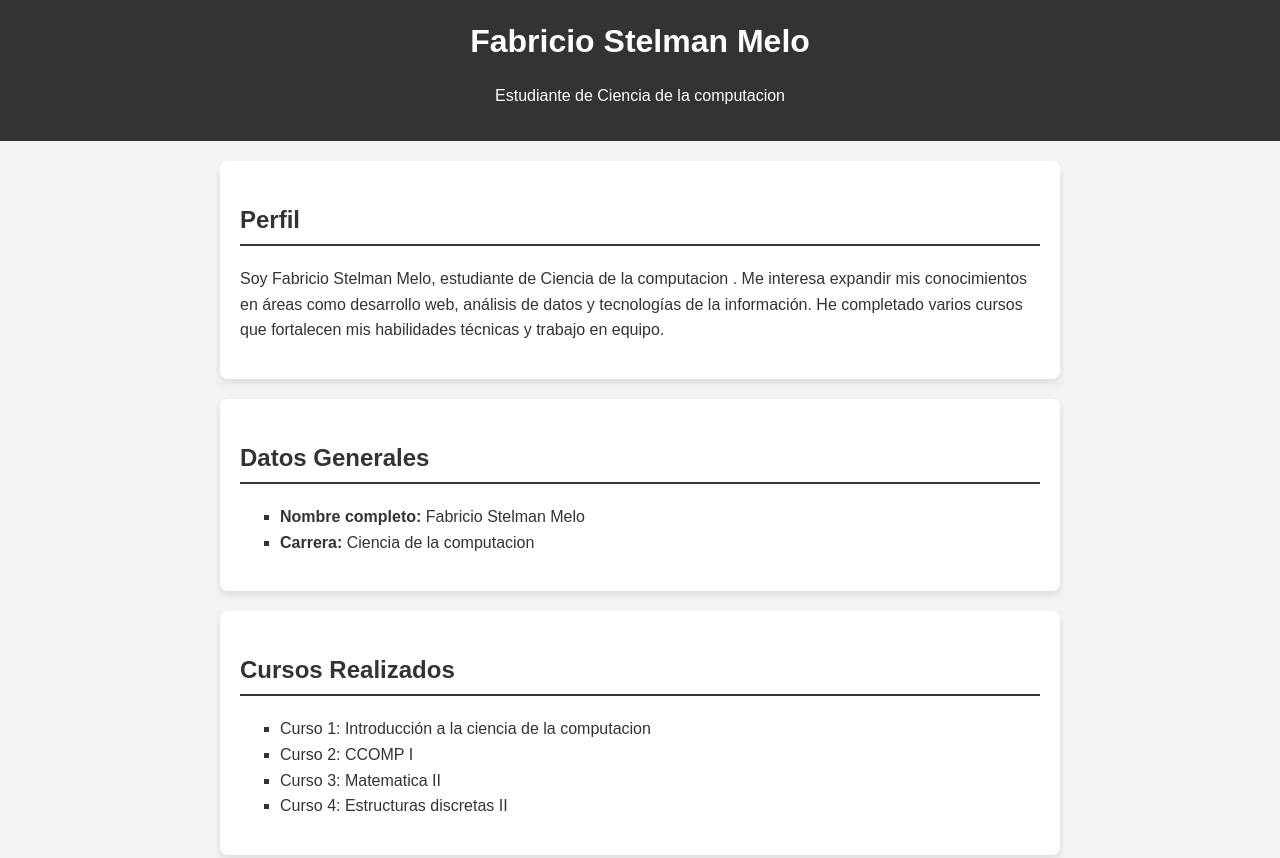
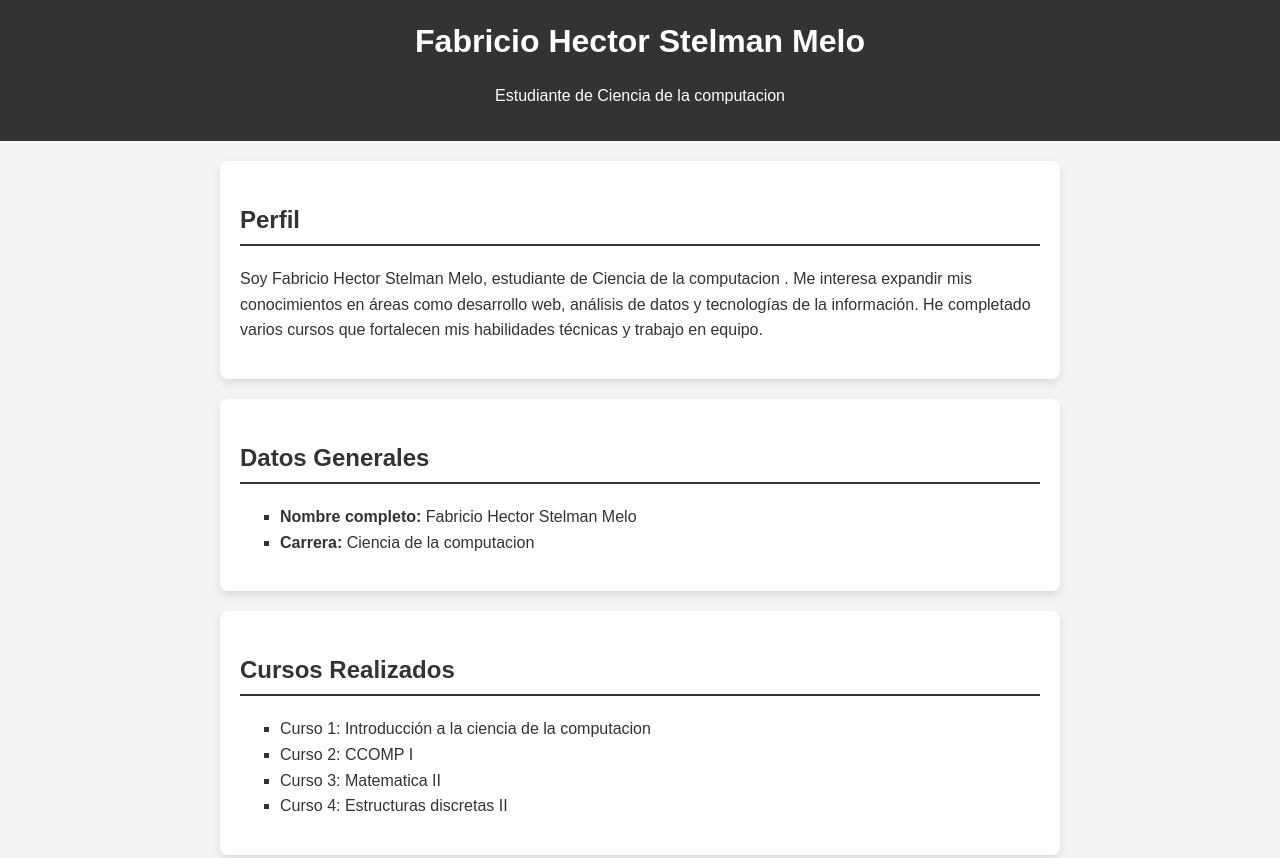
Before and after one commit to fsm2005/fabricio-stelman-melo, a plain HTML site: page index.html in a window 1280 px wide. Shown: the top 858 px of the page. Drawn offline with Linux system fonts and the light colour scheme.

Commit message:
index.html

```diff
--- a/index.html
+++ b/index.html
@@ -3,10 +3,10 @@
 <head>
     <meta charset="UTF-8">
     <meta name="viewport" content="width=device-width, initial-scale=1.0">
-    <meta name="description" content="Página de Fabricio Stelman Melo con información de carrera, cursos realizados y compañeros de grupo.">
-    <meta name="keywords" content="Fabricio Stelman Melo, estudiante, carrera, cursos, compañeros de grupo">
-    <meta name="author" content="Fabricio Stelman Melo">
-    <title>Fabricio Stelman Melo - Perfil Académico</title>
+    <meta name="description" content="Página de Fabricio Hector Stelman Melo con información de carrera, cursos realizados y compañeros de grupo.">
+    <meta name="keywords" content="Fabricio Hector Stelman Melo, estudiante, carrera, cursos, compañeros de grupo">
+    <meta name="author" content="Fabricio Hector Stelman Melo">
+    <title>Fabricio Hector Stelman Melo </title>
     <style>
         body {
             font-family: Arial, sans-serif;
@@ -68,19 +68,19 @@
 <body>
 
     <header>
-        <h1>Fabricio Stelman Melo</h1>
+        <h1>Fabricio Hector Stelman Melo</h1>
         <p>Estudiante de Ciencia de la computacion </p>
     </header>
 
     <section id="perfil">
         <h2>Perfil</h2>
-        <p>Soy Fabricio Stelman Melo, estudiante de Ciencia de la computacion . Me interesa expandir mis conocimientos en áreas como desarrollo web, análisis de datos y tecnologías de la información. He completado varios cursos que fortalecen mis habilidades técnicas y trabajo en equipo.</p>
+        <p>Soy Fabricio Hector Stelman Melo, estudiante de Ciencia de la computacion . Me interesa expandir mis conocimientos en áreas como desarrollo web, análisis de datos y tecnologías de la información. He completado varios cursos que fortalecen mis habilidades técnicas y trabajo en equipo.</p>
     </section>
 
     <section id="datos-generales">
         <h2>Datos Generales</h2>
         <ul>
-            <li><strong>Nombre completo:</strong> Fabricio Stelman Melo</li>
+            <li><strong>Nombre completo:</strong> Fabricio Hector Stelman Melo</li>
             <li><strong>Carrera:</strong> Ciencia de la computacion </li>
 
         </ul>
@@ -117,7 +117,7 @@
     </section>
 
     <footer>
-        <p>&copy; 2024 Fabricio Stelman Melo.</p>
+        <p>&copy; 2024 Fabricio Hector Stelman Melo.</p>
     </footer>
 
 </body>
```
